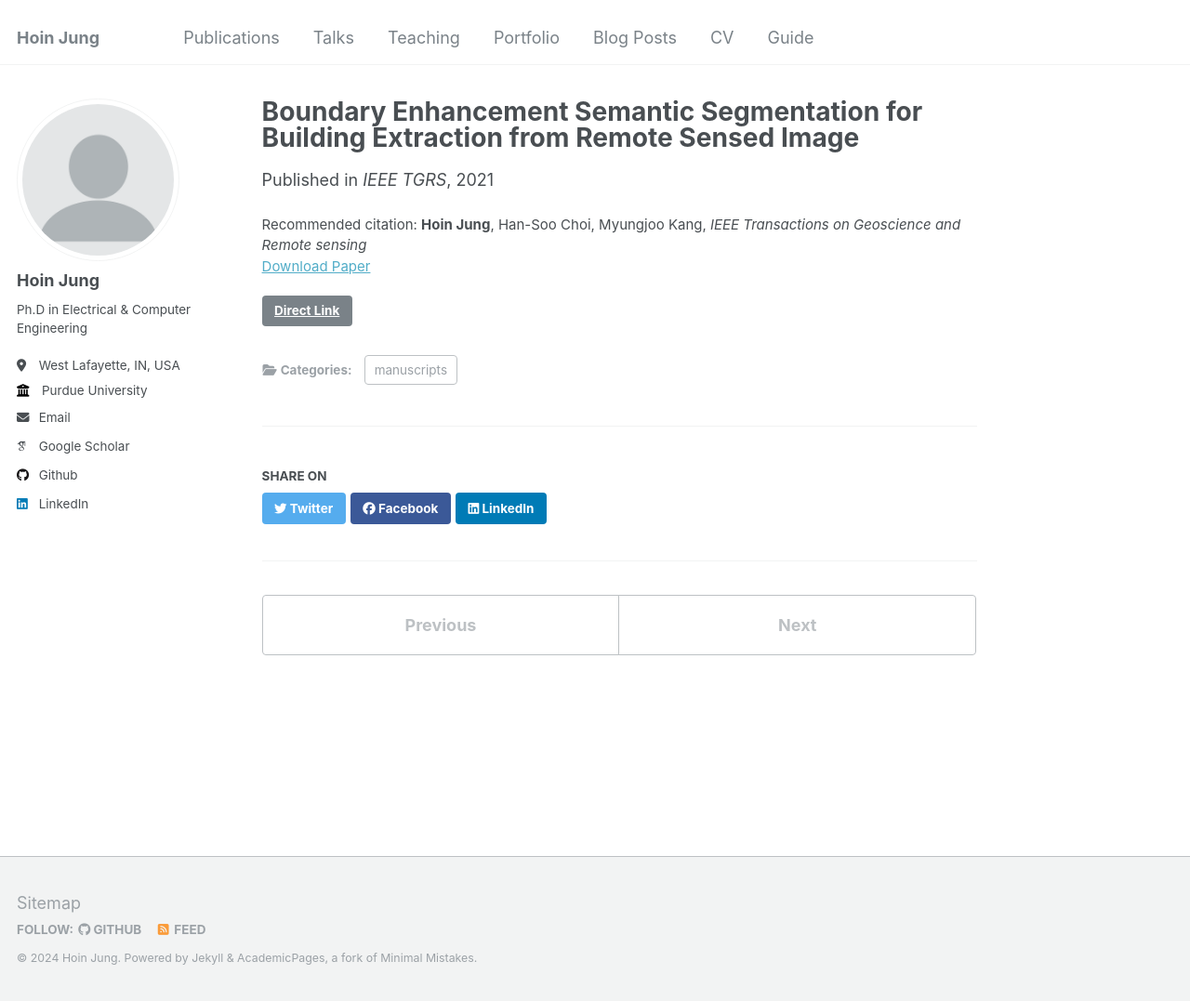
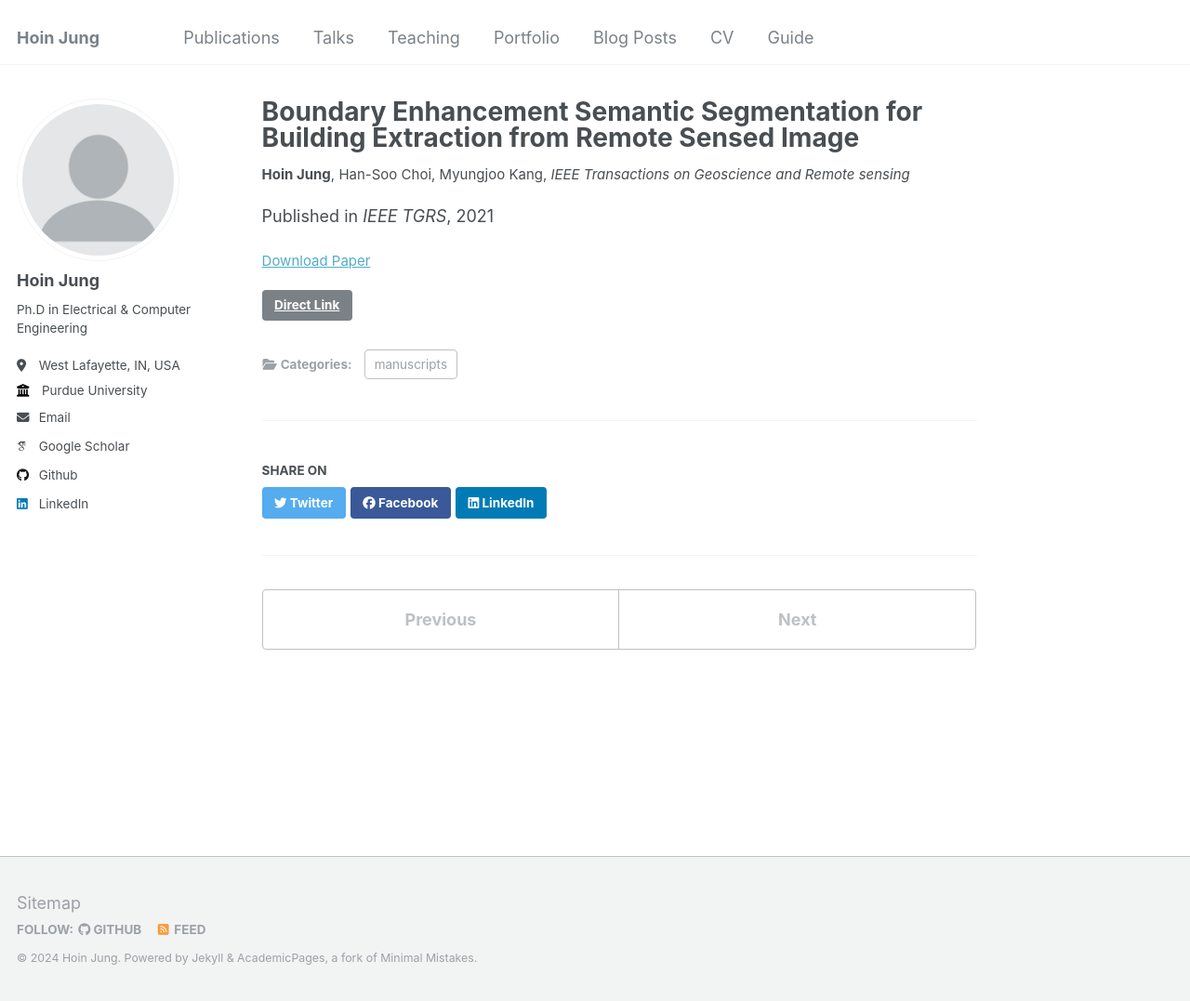
Before and after one commit to HoinJung/hoinjung.github.io, a Jekyll site: the page built from _publications/2021-08-20-BE_module.md, in a window 1280 px wide and 1077 px high. Shown: the whole window at 93% size. Built offline with Jekyll 4.4.1, drawn with Linux system fonts in a browser that asks for light colours; some web fonts are replaced.

Commit message:
Update single.html

```diff
--- a/_layouts/single.html
+++ b/_layouts/single.html
@@ -27,6 +27,9 @@
       {% unless page.header.overlay_color or page.header.overlay_image %}
         <header>
           {% if page.title %}<h1 class="page__title" itemprop="headline">{{ page.title | markdownify | remove: "<p>" | remove: "</p>" }}</h1>{% endif %}
+          {% if page.citation %}
+            <p style="font-size: smaller">{{ page.citation }}</p>
+          {% endif %}
           {% if page.read_time %}
             <p class="page__meta"><i class="fa fa-clock-o" aria-hidden="true"></i> {% include read-time.html %}</p>
           {% endif %}
@@ -47,14 +50,10 @@
       <section class="page__content" itemprop="text">
         {{ content }}
 
-        {% if page.citation and page.paperurl and page.slidesurl %}
-          <p style="font-size: smaller">Recommended citation: {{ page.citation }}<br /><a href="{{ page.paperurl }}">Download Paper</a> | <a href="{{ page.slidesurl }}">Download Slides</a></p>
-        {% elsif page.citation and page.paperurl %}
-          <p style="font-size: smaller">Recommended citation: {{ page.citation }}<br /><a href="{{ page.paperurl }}">Download Paper</a></p>
-        {% elsif page.citation and page.slidesurl %}
-          <p style="font-size: smaller">Recommended citation: {{ page.citation }}<br /><a href="{{ page.slidesurl }}">Download Slides</a></p>
-        {% elsif page.citation %}
-          <p style="font-size: smaller">Recommended citation: {{ page.citation }}</p>
+        {% if page.paperurl and page.slidesurl %}
+          <p style="font-size: smaller"><a href="{{ page.paperurl }}">Download Paper</a> | <a href="{{ page.slidesurl }}">Download Slides</a></p>
+        {% elsif page.paperurl %}
+          <p style="font-size: smaller"><a href="{{ page.paperurl }}">Download Paper</a></p>
         {% elsif page.slidesurl %}
           <p style="font-size: smaller"><a href="{{ page.slidesurl }}">Download Slides</a></p>
         {% endif %}
```
